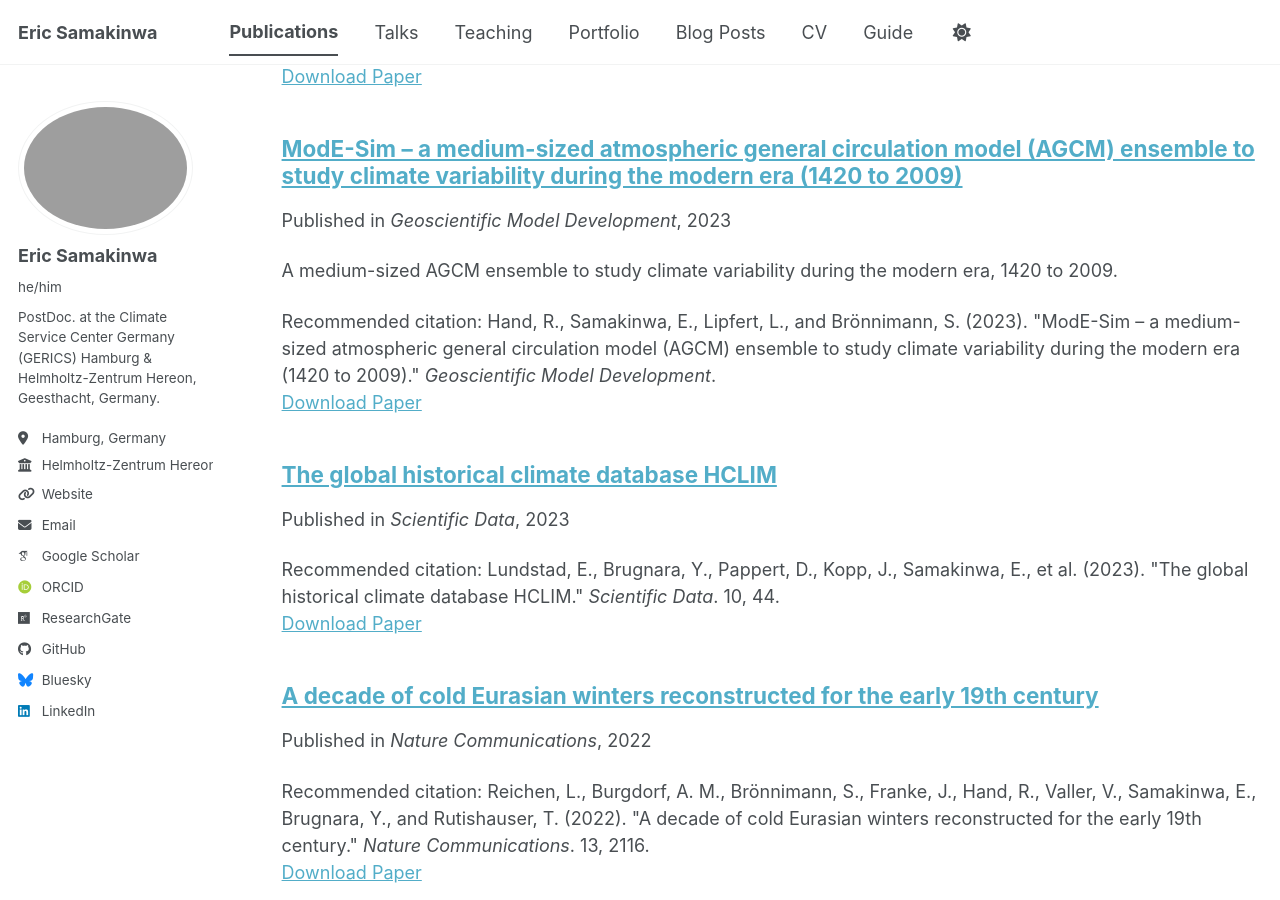
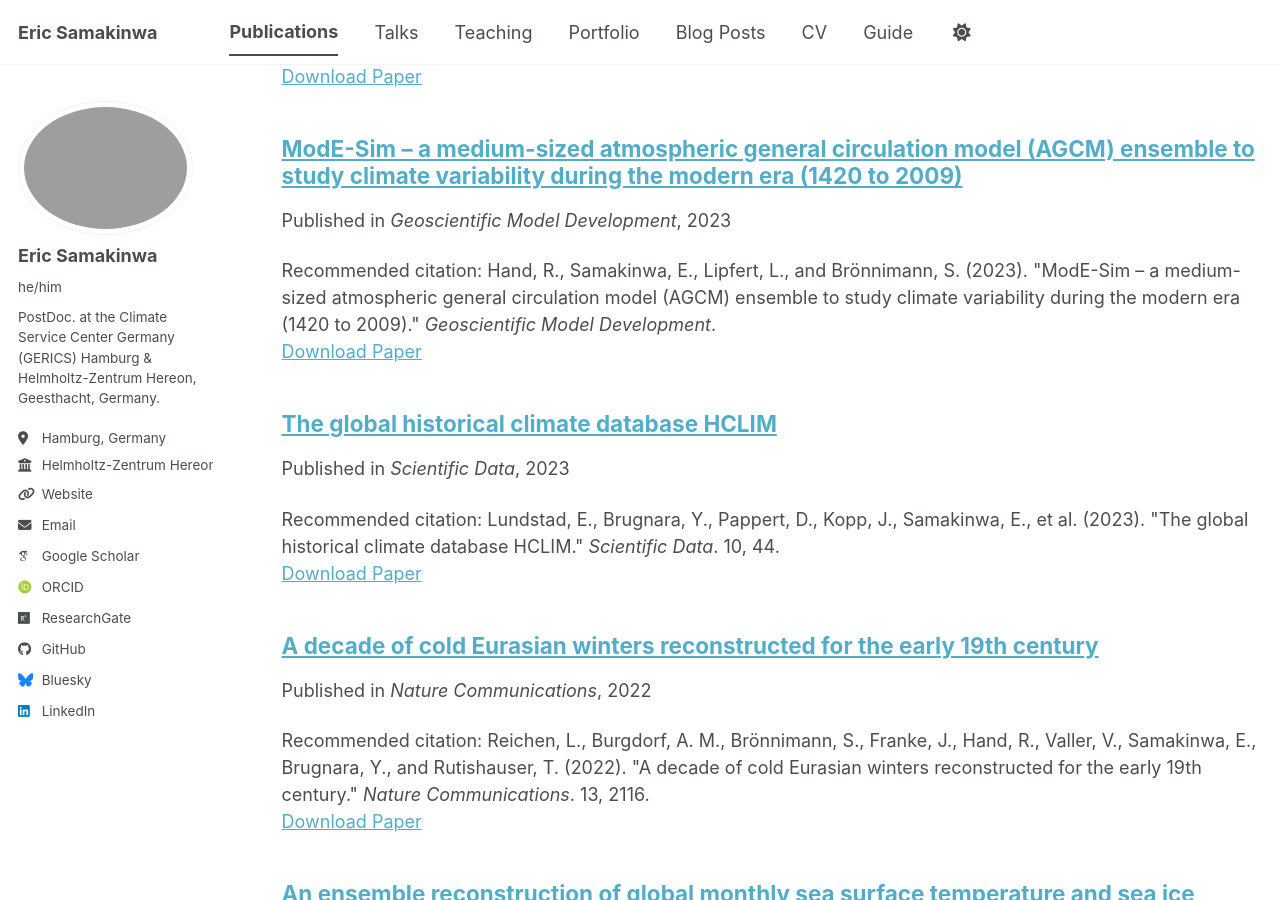
Before and after one commit to shamakson/shamakson.github.io, a Jekyll site: the page built from _pages/publications.html, in a window 1280 px wide and 900 px high, scrolled down 1289 px. Built offline with Jekyll 4.4.1, drawn with Linux system fonts in a browser that asks for light colours; some web fonts are replaced; a script bundle is joined from its source files by our own code; library files that are not in the unit come from our copies.

Commit message:
Clear excerpt for AGCM ensemble publication
Updated excerpt to be empty for the publication entry.

```diff
--- a/_publications/2023-01-01-mode-sim-agcm-ensemble.md
+++ b/_publications/2023-01-01-mode-sim-agcm-ensemble.md
@@ -3,7 +3,7 @@ title: "ModE-Sim – a medium-sized atmospheric general circulation model (AGCM)
 collection: publications
 category: manuscripts
 permalink: /publication/2023-01-01-mode-sim-agcm-ensemble
-excerpt: 'A medium-sized AGCM ensemble to study climate variability during the modern era, 1420 to 2009.'
+excerpt: ''
 date: 2023-01-01
 venue: 'Geoscientific Model Development'
 paperurl: 'https://doi.org/10.5194/gmd-16-4853-2023'
```
